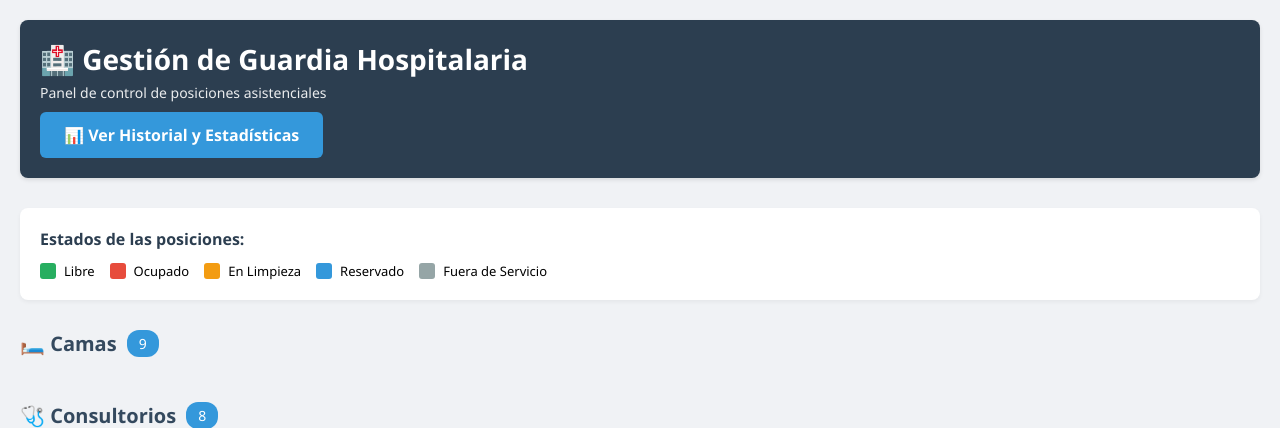
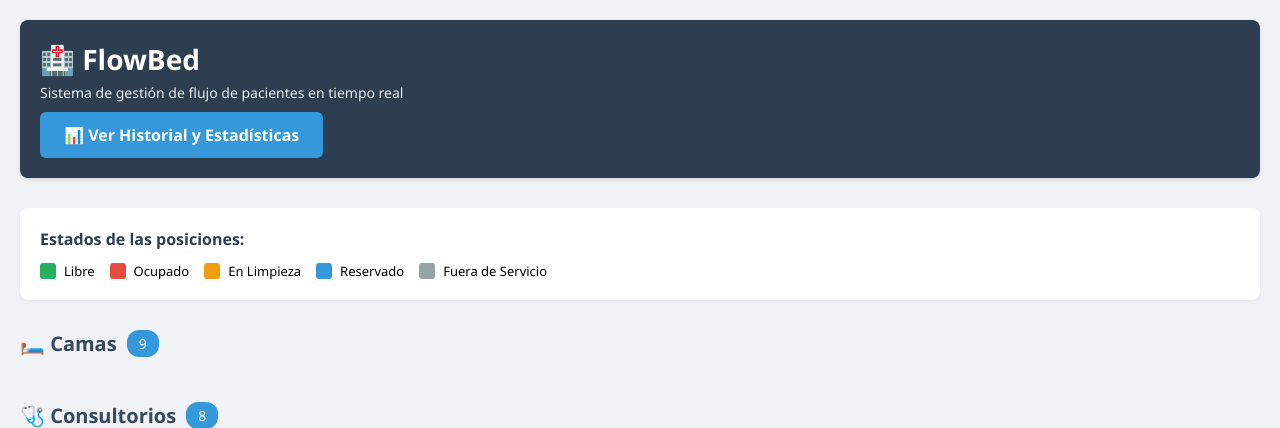
Before and after one commit to agus2894/FlowBed, a Django app: page / in a window 1280 px wide. Shown: the top 428 px of the page. Run offline with Django 5.2, Linux system fonts and the light colour scheme; data that the repository does not hold is empty.

Commit message:
nombre nuevo

```diff
--- a/guardia/templates/guardia/dashboard.html
+++ b/guardia/templates/guardia/dashboard.html
@@ -3,7 +3,7 @@
 <head>
     <meta charset="UTF-8">
     <meta name="viewport" content="width=device-width, initial-scale=1.0">
-    <title>Gestión de Guardia - Hospital</title>
+    <title>FlowBed - Hospital Management</title>
     <style>
         * { margin: 0; padding: 0; box-sizing: border-box; }
         body { font-family: 'Segoe UI', Tahoma, Geneva, Verdana, sans-serif; background: #f0f2f5; padding: 20px; }
@@ -65,8 +65,8 @@
     <div class="container">
         <div class="header">
             <div>
-                <h1>🏥 Gestión de Guardia Hospitalaria</h1>
-                <p>Panel de control de posiciones asistenciales</p>
+                <h1>🏥 FlowBed</h1>
+                <p>Sistema de gestión de flujo de pacientes en tiempo real</p>
                 <a href="{% url 'guardia:historial' %}" class="btn-historial">📊 Ver Historial y Estadísticas</a>
             </div>
         </div>
--- a/guardia/templates/guardia/historial.html
+++ b/guardia/templates/guardia/historial.html
@@ -3,7 +3,7 @@
 <head>
     <meta charset="UTF-8">
     <meta name="viewport" content="width=device-width, initial-scale=1.0">
-    <title>Historial - Gestión de Guardia</title>
+    <title>Historial - FlowBed</title>
     <style>
         * { margin: 0; padding: 0; box-sizing: border-box; }
         body { font-family: 'Segoe UI', Tahoma, Geneva, Verdana, sans-serif; background: #f0f2f5; padding: 20px; }
@@ -65,8 +65,8 @@
     <div class="container">
         <div class="header">
             <div class="header-content">
-                <h1>📊 Historial y Análisis de Tiempos</h1>
-                <p>Identificación de cuellos de botella y estadísticas de asignación</p>
+                <h1>📊 FlowBed - Historial y Análisis</h1>
+                <p>Identificación de cuellos de botella y estadísticas de tiempos de espera</p>
             </div>
             <a href="{% url 'guardia:dashboard' %}" class="btn-volver">← Volver al Dashboard</a>
         </div>
```
Also changed, not shown: README.md.
